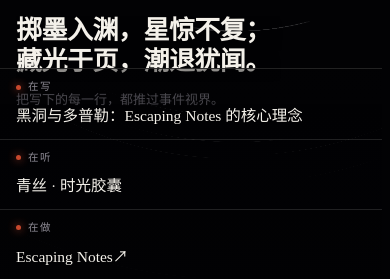
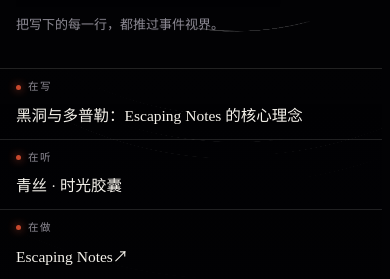
Before and after one commit to Escap1ng/Escaping-Notes, a Vue app: page / in a window 390 px wide. Shown: the part 565-844 px from the top of the page. Built offline with nearby package versions, Linux system fonts and the light colour scheme; no server answers.

Commit message:
首屏改列向 flex 布局：「现在」读数条从绝对定位改为流内贴底，宣言底衬 padding 相应收窄（132/168→40/32），任意视口比例下标题与读数条不再重叠

```diff
--- a/src/components/neo/HorizonHero.vue
+++ b/src/components/neo/HorizonHero.vue
@@ -83,6 +83,8 @@
   height: 100vh;
   height: 100svh;
   overflow: hidden;
+  display: flex;
+  flex-direction: column;
 }
 
 @supports not (height: 100svh) {
@@ -116,12 +118,13 @@
 .hero-text {
   position: relative;
   z-index: 2;
-  height: 100%;
+  flex: 1;
+  min-height: 0;
   display: flex;
   flex-direction: column;
   justify-content: flex-end;
   gap: 10px;
-  padding: 0 var(--space-3) 132px;
+  padding: 0 var(--space-3) 40px;
   pointer-events: none;
   will-change: transform, opacity;
 }
@@ -184,12 +187,9 @@
   }
 }
 
-/* 「现在」三栏：竖排读数条，长文列占宽 */
+/* 「现在」三栏：竖排读数条，长文列占宽（流内贴底，任何比例下都不与宣言重叠） */
 .now {
-  position: absolute;
-  left: 0;
-  right: 0;
-  bottom: 0;
+  position: relative;
   z-index: 2;
   display: grid;
   grid-template-columns: minmax(0, 1.5fr) minmax(0, 1fr) minmax(0, 1fr);
@@ -269,7 +269,7 @@
 
 @media (max-width: 720px) {
   .hero-text {
-    padding: 0 var(--space-2) 168px;
+    padding: 0 var(--space-2) 32px;
   }
   .hero::after {
     width: 100%;
```
